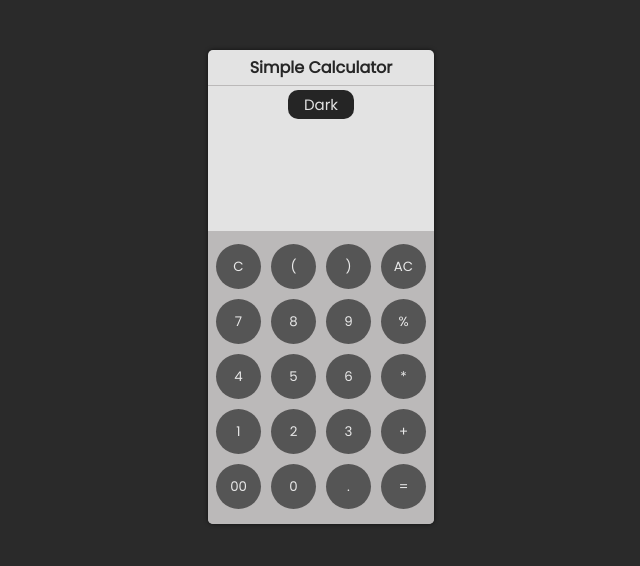
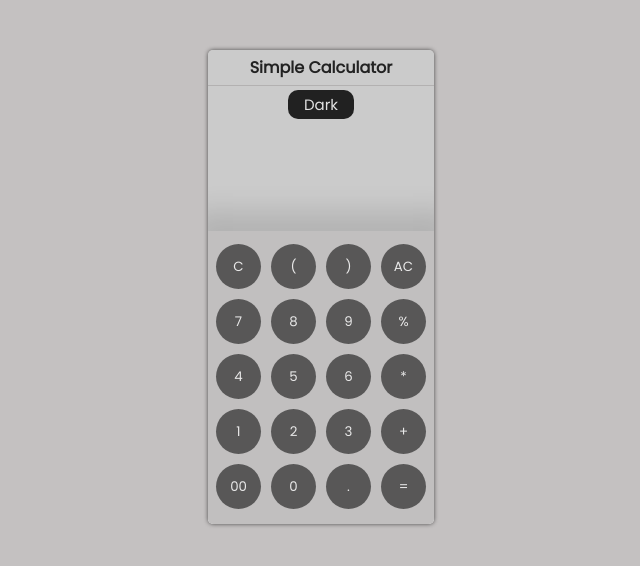
Before and after one commit to fokhrul2029/Calculator, a plain HTML site: page index.html in a window 1280 px wide. Both pictures are taken after a click on the element "Light". Shown: the whole page, without its empty margins (319-959 px from the left). Drawn offline with Linux system fonts and the light colour scheme.

Commit message:
first commit

```diff
--- a/script.js
+++ b/script.js
@@ -5,17 +5,23 @@ mode.addEventListener("click", () => {
   const table = document.querySelector("table");
   const tbody = document.querySelector("tbody");
   const title = document.querySelector(".title");
+  const body = document.querySelector("body")
+  const result = document.querySelector(".result")
   const currentMode = "Light";
   if (mode.textContent === currentMode) {
     mode.textContent = "Dark";
     title.style.color = "var(--dark)";
     table.style.background = "var(--white)";
     tbody.style.background = "var(--light)";
+    body.style.background = "var(--light)"
+    result.style.color = "var(--dark)"
   } else {
     mode.textContent = currentMode;
     title.style.color = "";
     table.style.background = "";
     tbody.style.background = "";
+    body.style.background = "";
+    result.style.color = ""
   }
 });
 // Calculator Functionality
--- a/style.css
+++ b/style.css
@@ -23,6 +23,9 @@ table {
   box-shadow: 0 0 4px rgba(0, 0, 0, 0.63);
   border-radius: 5px;
   overflow: hidden;
+}
+thead {
+  background: rgb(0 0 0 / 18%);
 }
 .title {
   border-bottom: 1px solid var(--light);
@@ -60,6 +63,7 @@ tbody {
   background: rgb(0 0 0 / 18%);
   padding: 8px 3px 10px 3px;
   display: block;
+  box-shadow: 1px -3px 26px 17px #0000001f;
 }
 button {
   text-align: center;
```
